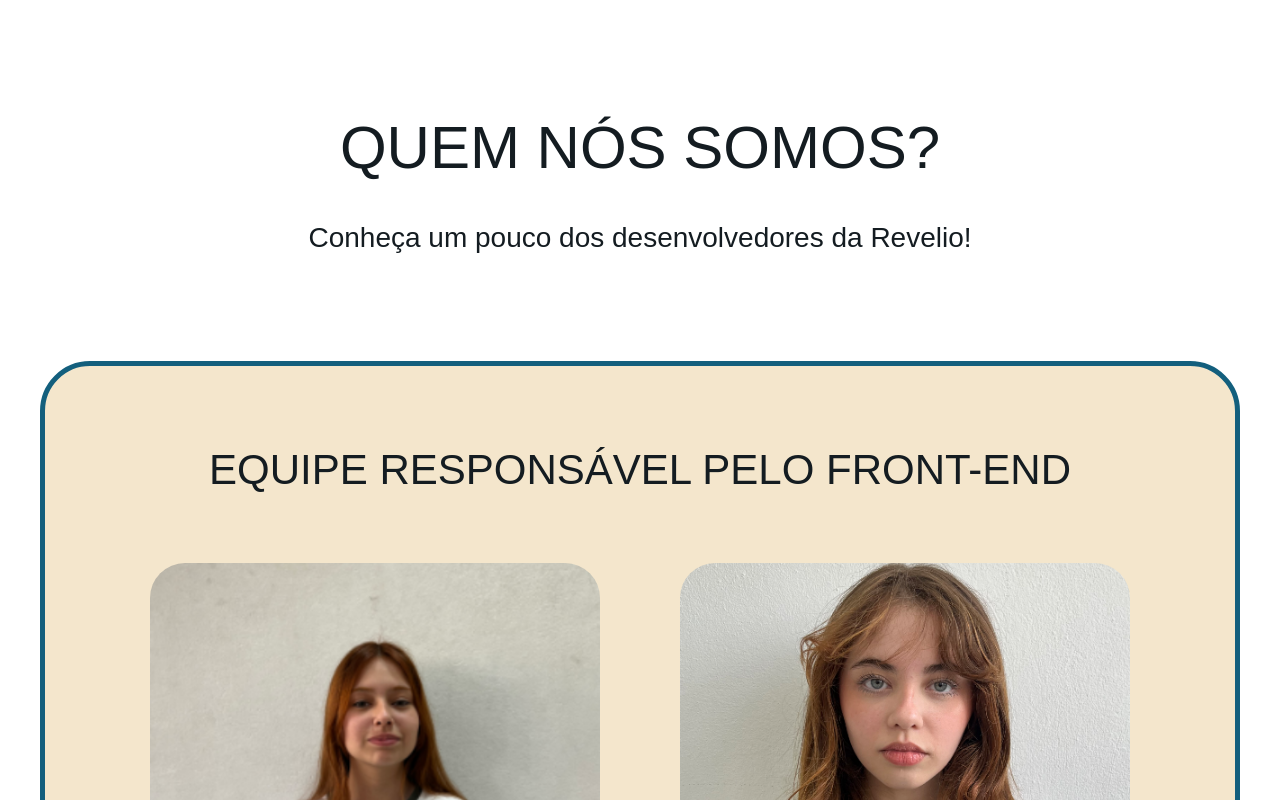
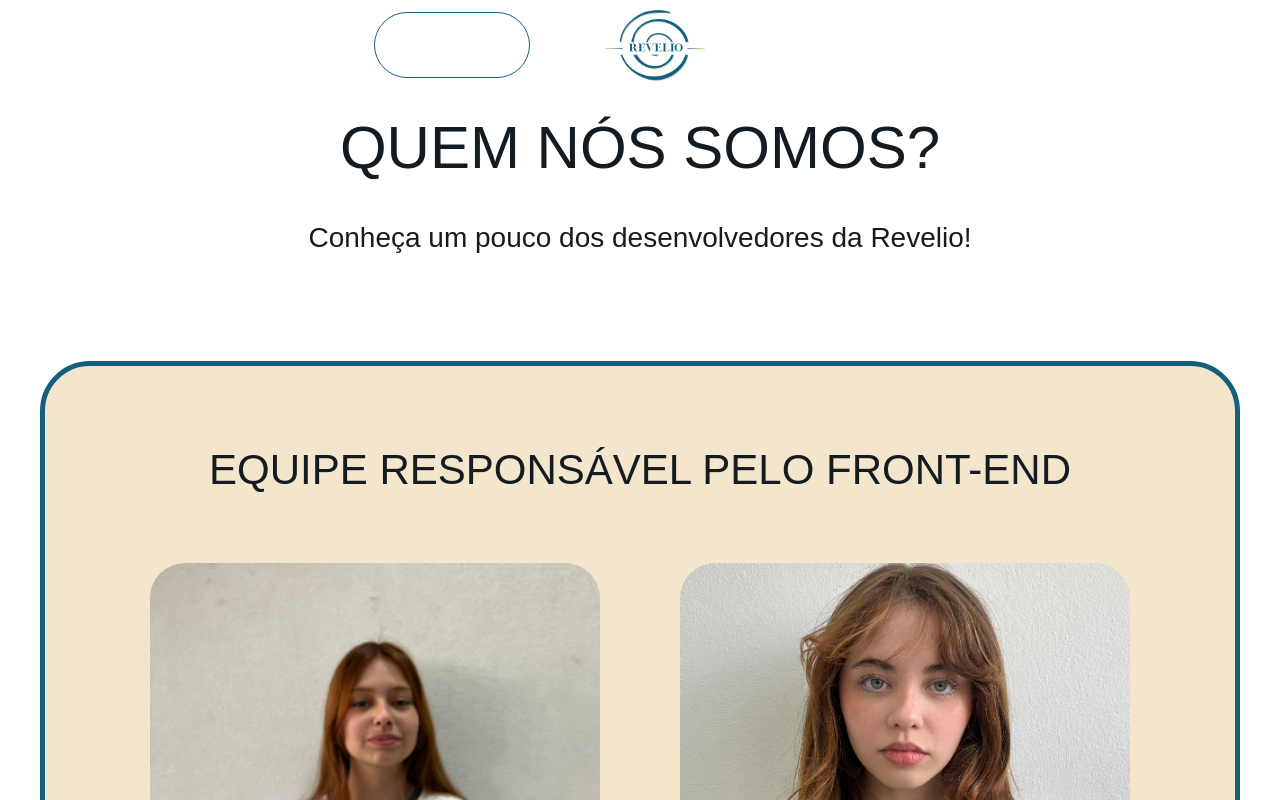
Before and after one commit to Marco-Lytug/Hackaton---Revelio, a Vue app: page /sobre in a window 1280 px wide. Shown: the top 800 px of the page. Built offline with nearby package versions, Linux system fonts and the light colour scheme.

Commit message:
arrumando o bagulho do mariano

```diff
--- a/src/views/CursoQuimi.vue
+++ b/src/views/CursoQuimi.vue
@@ -88,7 +88,6 @@ const progresso = computed(() => {
         ></video>
 
       </div>
-
 
       <div class="video">
         <h3></h3>
--- a/src/views/SobreNos.vue
+++ b/src/views/SobreNos.vue
@@ -1,4 +1,8 @@
+<script setup>
+import appHeader from '../components/layout/AppHeader.vue'
+</script>
 <template>
+  <appHeader></appHeader>
   <div class="sobre">
 
     <section class="titulo">
```
